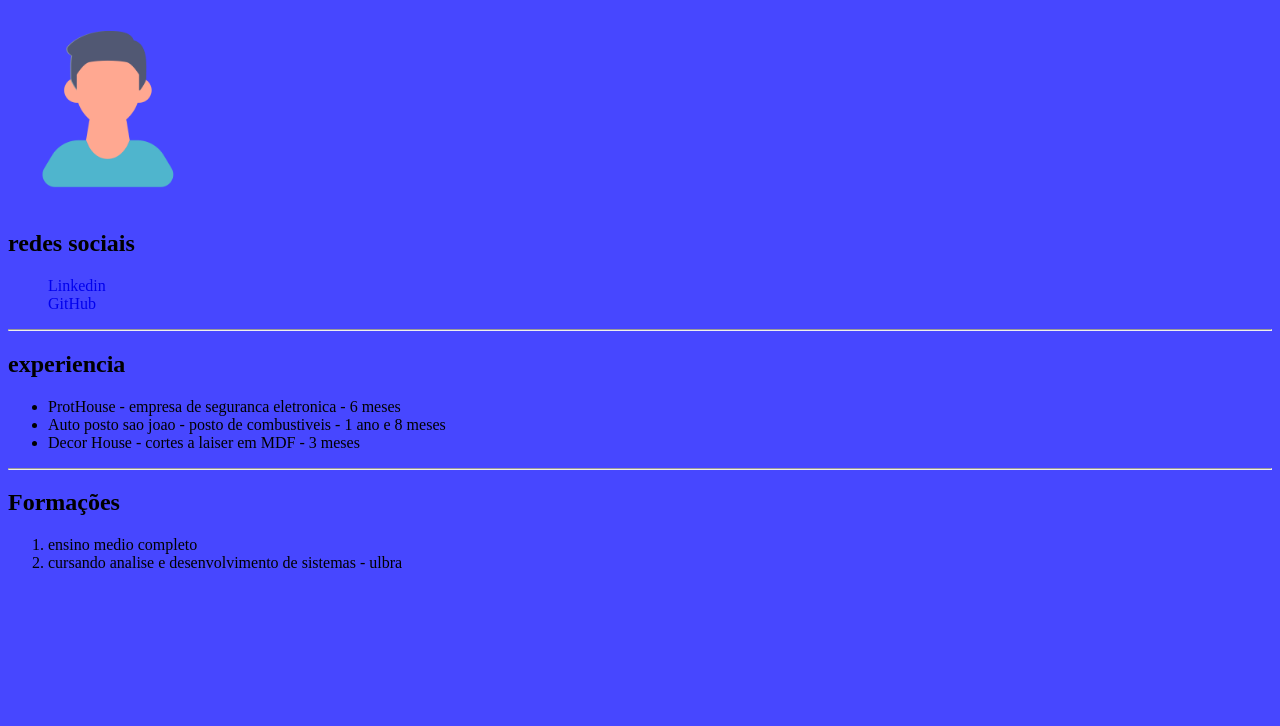
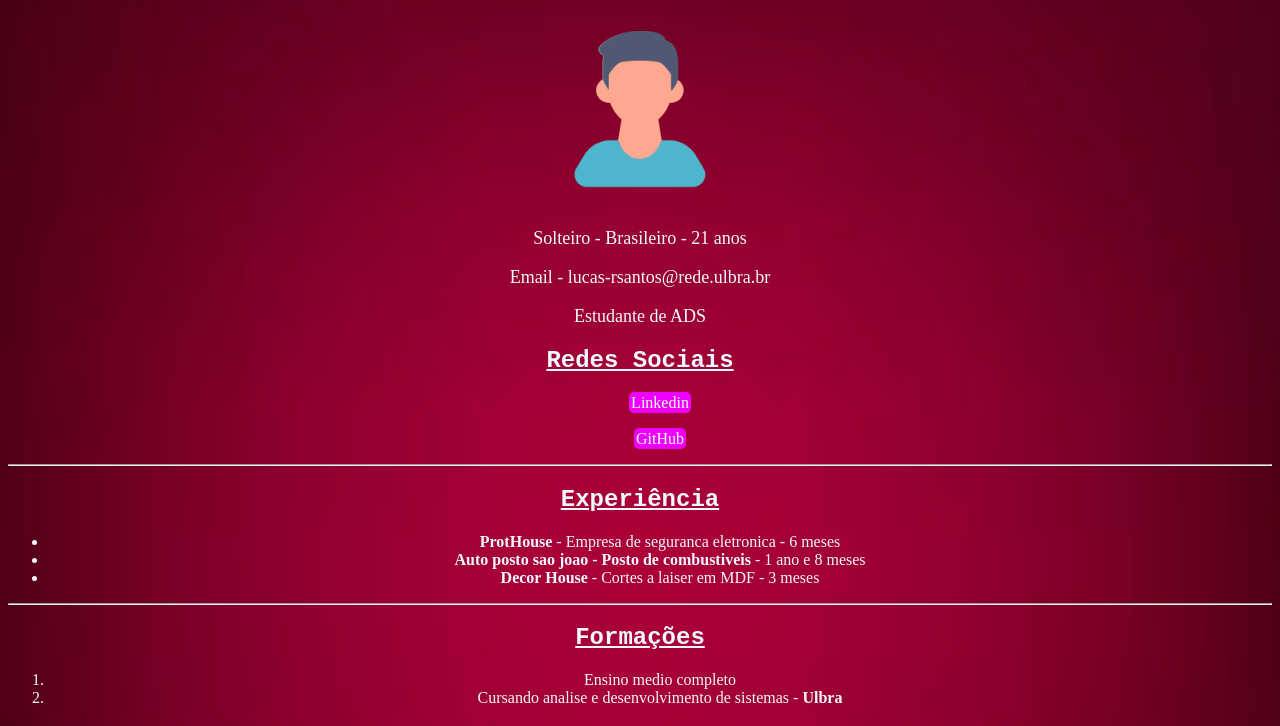
Before and after one commit to luquinhasrds/aulas-faculdade, a plain HTML site: page 2023 - 1 semestre/Desenvolvimento Web - Juliano/aula 2 - portfolio/index.html in a window 1280 px wide. Shown: the part 74-800 px from the top of the page. Drawn offline with Linux system fonts and the light colour scheme.

Commit message:
atualizacao do portfolio

```diff
--- a/2023 - 1 semestre/Desenvolvimento Web - Juliano/aula 2 - portfolio/index.html
+++ b/2023 - 1 semestre/Desenvolvimento Web - Juliano/aula 2 - portfolio/index.html
@@ -1,5 +1,6 @@
 <!DOCTYPE html>
 <html lang="en">
+
 <head>
     <meta charset="UTF-8">
     <meta http-equiv="X-UA-Compatible" content="IE=edge">
@@ -9,12 +10,16 @@
 
 <style>
     body {
-        background-color: rgb(71, 71, 255);
-        text-align:
+        background-image: url(Fundo\ borrado\ colorido\ _\ Vetor\ Grátis.jfif);
+        background-repeat: no-repeat;
+        background-size: cover;
+        text-align: center;
+        color: aliceblue;
     }
 
     hr {
         color: rgb(4, 255, 0);
+
     }
 
     p {
@@ -24,28 +29,40 @@
     a {
         text-decoration: none;
     }
+
+    h1 {
+        font-family: 'Courier New', Courier, monospace;
+    }
+
+    h2 {
+        font-family: 'Courier New', Courier, monospace;
+    }
 </style>
 
 <body>
     <h1>Lucas Rosa Dos Santos</h1>
     <img width="200px" higth="200px" src="foto perfil.png" alt="foto de perfil">
-    <h2>redes sociais</h2>
+    <p>Solteiro - Brasileiro - 21 anos</p>
+    <p>Email - lucas-rsantos@rede.ulbra.br</p>
+    <p>Estudante de ADS </p>
+    <h2><u>Redes Sociais</u></h2>
     <ul style="list-style-type: none;">
-    <li ><a href="https://www.linkedin.com/in/lucas-rosa-dos-santos/" target="_blank">Linkedin</a></li>
-    <li><a href="https://github.com/luquinhasrds" target="_blank">GitHub</a></li>
+        <li><a href="https://www.linkedin.com/in/lucas-rosa-dos-santos/" target="_blank" style="background-color: rgb(238, 0, 255); padding: 2px; border-radius: 5px; color: rgb(255, 255, 255);">Linkedin</a></li> <br>
+        <li><a href="https://github.com/luquinhasrds" target="_blank" style="background-color: rgb(238, 0, 255); padding: 2px; border-radius: 5px; color: rgb(255, 255, 255)";>GitHub</a></li>
     </ul>
     <hr>
-    <h2>experiencia</h2>
+    <h2><u>Experiência</u></h2>
     <ul>
-        <li>ProtHouse - empresa de seguranca eletronica - 6 meses</li>
-        <li>Auto posto sao joao - posto de combustiveis - 1 ano e 8 meses</li>
-        <li>Decor House - cortes a laiser em MDF - 3 meses</li>
+        <li><strong>ProtHouse</strong> - Empresa de seguranca eletronica - 6 meses</li>
+        <li><strong>Auto posto sao joao - Posto de combustiveis</strong> - 1 ano e 8 meses</li>
+        <li><strong>Decor House</strong> - Cortes a laiser em MDF - 3 meses</li>
     </ul>
     <hr>
-    <h2>Formações</h2>
+    <h2><u>Formações</u></h2>
     <ol>
-        <li>ensino medio completo</li>
-        <li>cursando analise e desenvolvimento de sistemas - ulbra</li>
+        <li>Ensino medio completo</li>
+        <li>Cursando analise e desenvolvimento de sistemas - <strong>Ulbra</strong></li>
     </ol>
 </body>
+
 </html>
```
Also changed, not shown: 2023 - 1 semestre/Desenvolvimento Web - Juliano/aula 2 - portfolio/Fundo borrado colorido _ Vetor Grátis.jfif (added).
